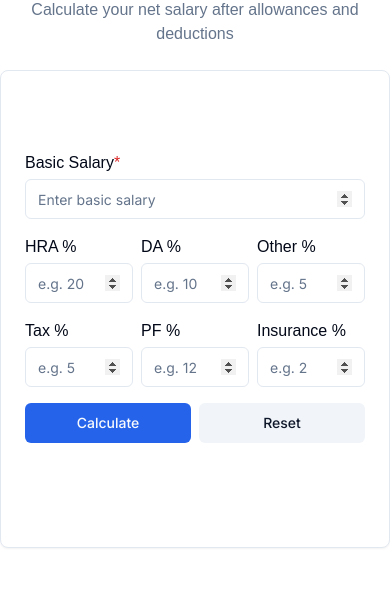
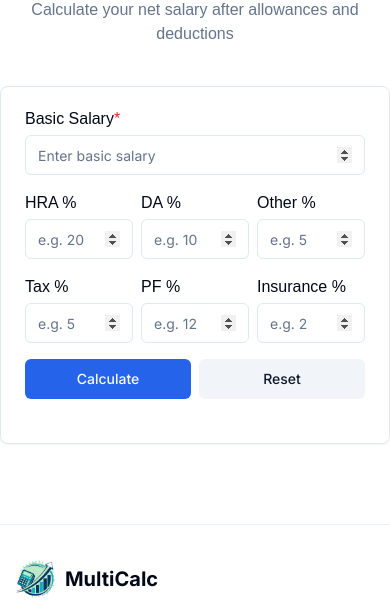
Before and after one commit to codewithdhruba01/MultiCalc, a React (Vite) app: page /salary-calculator in a window 390 px wide. Shown: the part 192-792 px from the top of the page. Built offline with nearby package versions, Linux system fonts and the light colour scheme; no server answers; a web font is replaced by a local one.

Commit message:
fix mobile responsive

```diff
--- a/src/pages/SalaryCalculator.tsx
+++ b/src/pages/SalaryCalculator.tsx
@@ -59,13 +59,11 @@ export default function SalaryCalculator() {
   return (
     <div className="container mx-auto py-20 md:py-15" data-aos="fade-up">
       <h2 className="text-3xl font-bold text-center mb-2 font-excon">Salary Calculator</h2>
-      <p className="text-center text-muted-foreground mb-6 font-satoshi">
+      <p className="text-center text-muted-foreground mb-10 font-satoshi">
         Calculate your net salary after allowances and deductions
       </p>
 
-      <Card className="max-w-md mx-auto py-20 md:py-5 ">
-
-
+      <Card className="max-w-md mx-auto py-5 md:py-5 ">
         <CardContent className="space-y-4">
           {/* Basic Salary */}
           <div>
```
